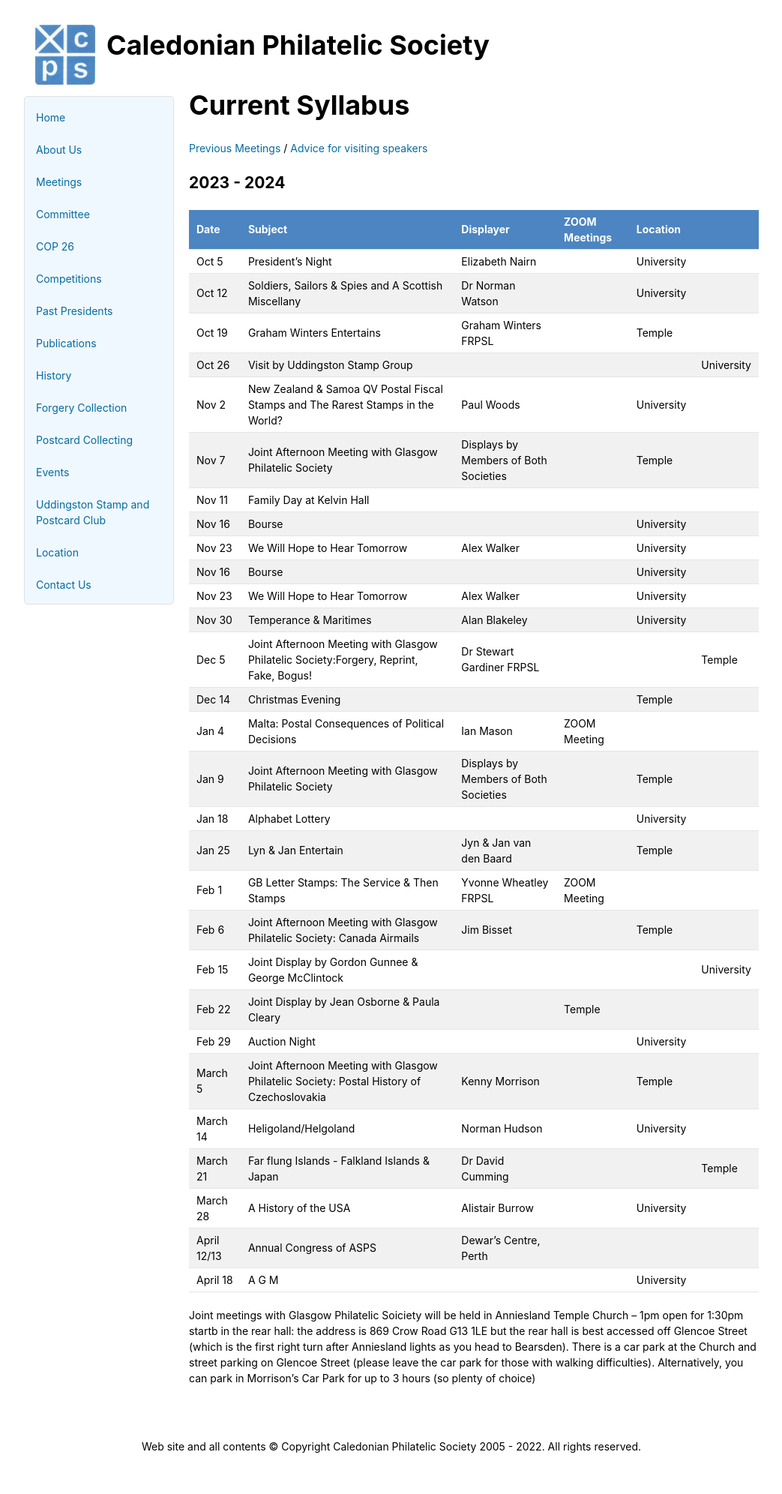
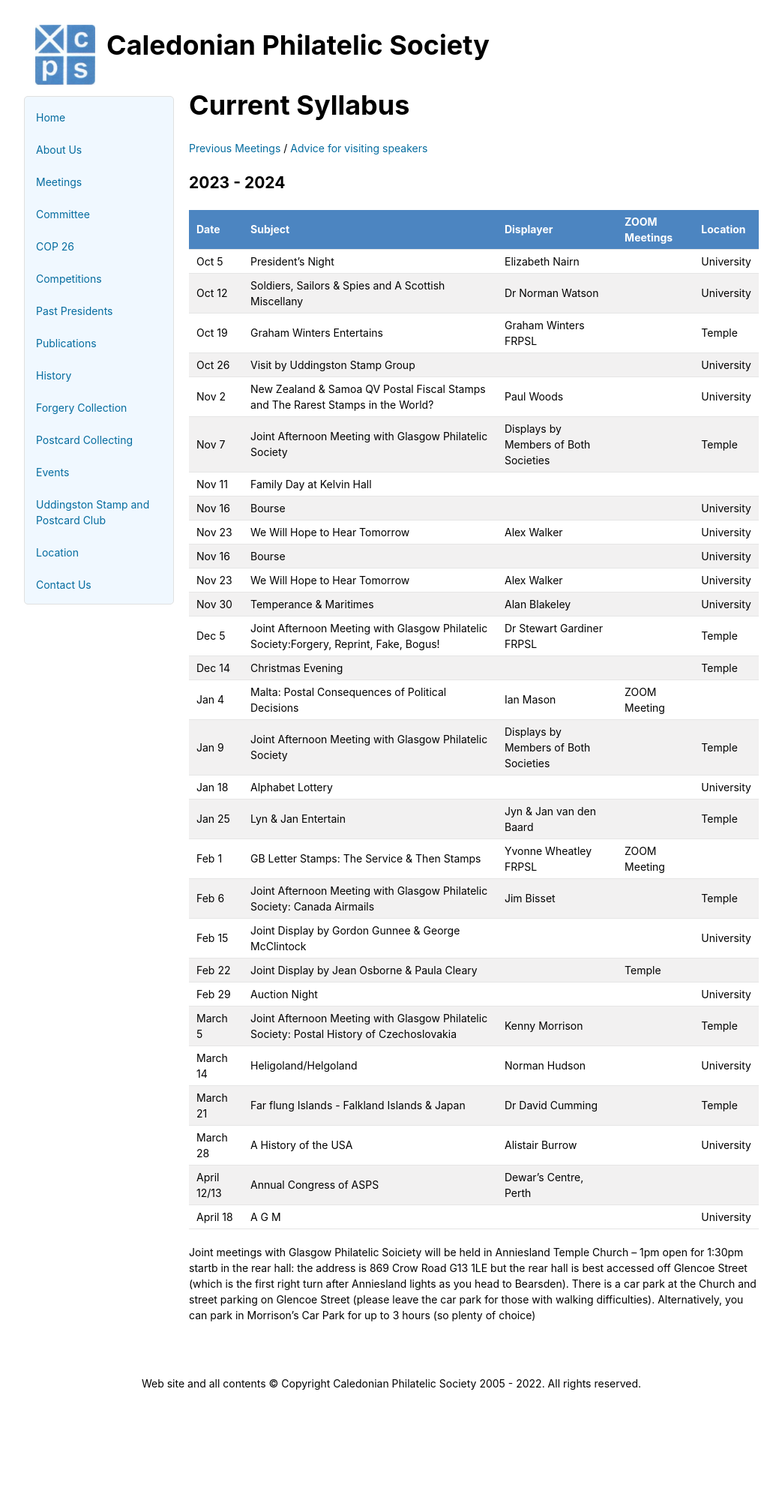
Before and after one commit to astalker/caledonian-stamps, a Jekyll site: the page built from meetings.md, in a window 1280 px wide. Shown: the whole page at 75% size, without its empty margins (118-1161 px from the left). Built offline with Jekyll 4.4.1, drawn with Linux system fonts in a browser that asks for light colours; our own code applies the rules of GitHub Pages for plain Markdown files; after the commit the page ends 1908 px from its top, so only the background shows below that.

Commit message:
more coiumn edits

```diff
--- a/meetings.md
+++ b/meetings.md
@@ -10,7 +10,7 @@ Date  | Subject | Displayer | ZOOM Meetings| Location|
 Oct 5  | President's Night | Elizabeth Nairn |              |University
 Oct 12 | Soldiers, Sailors & Spies and A Scottish Miscellany | Dr Norman Watson |               |University
 Oct 19 | Graham Winters Entertains | Graham Winters FRPSL |              |Temple
-Oct 26 | Visit by Uddingston Stamp Group |              |                 |                |University
+Oct 26 | Visit by Uddingston Stamp Group |              |               |University
 Nov 2  | New Zealand & Samoa QV Postal Fiscal Stamps and The Rarest Stamps in the World? | Paul Woods |              |University
 Nov 7  | Joint Afternoon Meeting with Glasgow Philatelic Society | Displays by Members of Both Societies |             | Temple
 Nov 11 | Family Day at Kelvin Hall
@@ -19,7 +19,7 @@ Nov 23 | We Will Hope to Hear Tomorrow| Alex Walker |              |University
 Nov 16 | Bourse |              |             |University
 Nov 23 | We Will Hope to Hear Tomorrow| Alex Walker |              |University
 Nov 30 | Temperance & Maritimes | Alan Blakeley |              |University
-Dec 5  | Joint Afternoon Meeting with Glasgow Philatelic Society:Forgery, Reprint, Fake, Bogus! | Dr Stewart Gardiner FRPSL||             | Temple
+Dec 5  | Joint Afternoon Meeting with Glasgow Philatelic Society:Forgery, Reprint, Fake, Bogus! | Dr Stewart Gardiner FRPSL|            | Temple
 Dec 14 | Christmas Evening |             |             | Temple
 Jan 4  | Malta: Postal Consequences of Political Decisions | Ian Mason | ZOOM Meeting
 Jan 9  | Joint Afternoon Meeting with Glasgow Philatelic Society | Displays by Members of Both Societies|             | Temple
@@ -27,12 +27,12 @@ Jan 18 | Alphabet Lottery |              |             | University
 Jan 25 | Lyn & Jan Entertain | Jyn & Jan van den Baard|             |Temple
 Feb 1  | GB Letter Stamps: The Service & Then Stamps| Yvonne Wheatley FRPSL | ZOOM Meeting
 Feb 6  | Joint Afternoon Meeting with Glasgow Philatelic Society: Canada Airmails | Jim Bisset |             | Temple
-Feb 15 | Joint Display by Gordon Gunnee & George McClintock |               |              |              |University
+Feb 15 | Joint Display by Gordon Gunnee & George McClintock |               |             |University
 Feb 22 | Joint Display by Jean Osborne & Paula Cleary |                |Temple
 Feb 29 | Auction Night |             |             | University
 March 5  | Joint Afternoon Meeting with Glasgow Philatelic Society: Postal History of Czechoslovakia | Kenny Morrison|             | Temple
 March 14 | Heligoland/Helgoland | Norman Hudson |               |University
-March 21 | Far flung Islands - Falkland Islands & Japan | Dr David Cumming |              |               |Temple
+March 21 | Far flung Islands - Falkland Islands & Japan | Dr David Cumming |              |Temple
 March 28 |  A History of the USA | Alistair Burrow |               |University
 April 12/13 | Annual Congress of ASPS | Dewar's Centre, Perth
 April 18 | A G M | |              |University
```
